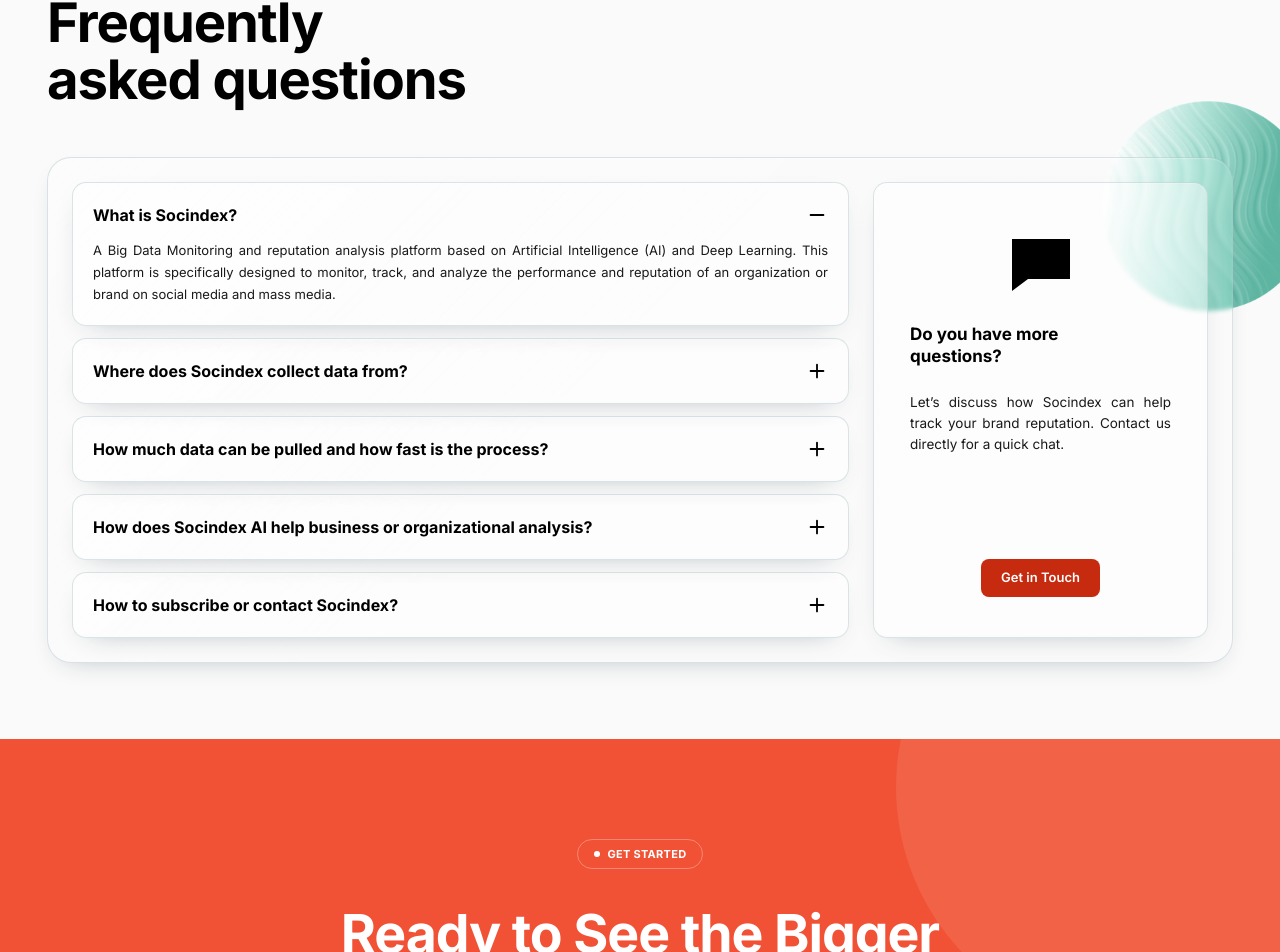
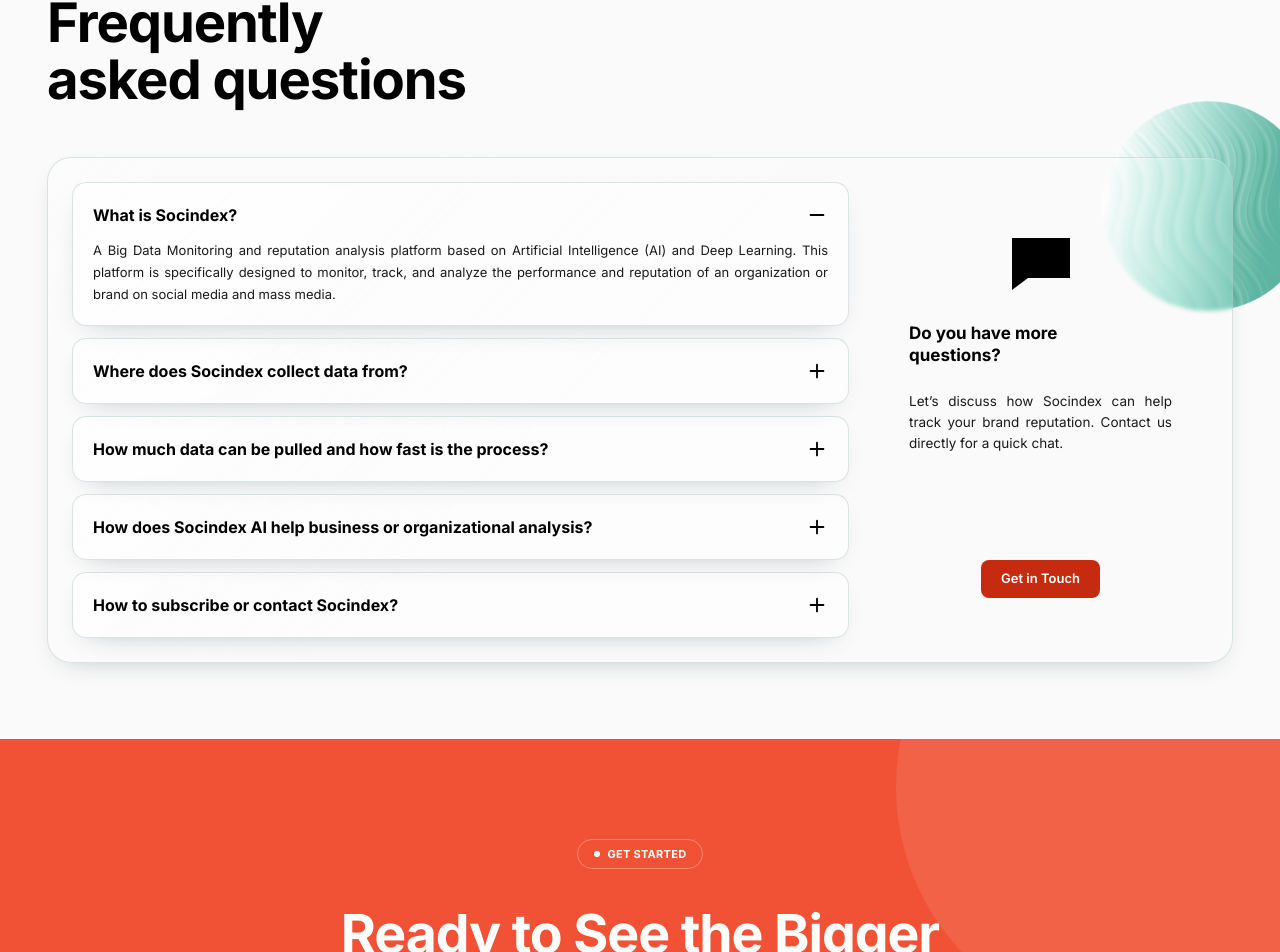
Before and after one commit to aliviaali/socindex, a Next.js app: page / in a window 1280 px wide. Shown: the part 10243-11195 px from the top of the page. Built offline with nearby package versions, Linux system fonts and the light colour scheme.

Commit message:
Update Faq.tsx

```diff
--- a/components/Faq.tsx
+++ b/components/Faq.tsx
@@ -32,7 +32,7 @@ export function Faq() {
               const isOpen = open === i;
               const id = `${base}-${i}`;
               return (
-                <div key={f.q} className="glass rounded-[14px] px-5 py-5 dark:!border-white/25 dark:!bg-[#2D3643]/80">
+                <div key={f.q} className="glass rounded-[14px] px-5 py-5">
                   <h3>
                     <button
                       type="button"
@@ -57,7 +57,7 @@ export function Faq() {
             })}
           </div>
 
-          <aside className="flex flex-col items-center glass rounded-[14px] px-6 py-10 dark:!border-white/25 dark:!bg-[#2D3643]/80">
+          <aside className="flex flex-col items-center glass-clear rounded-[14px] px-6 py-10">
             <svg width="58" height="52" viewBox="0 0 58 52" aria-hidden className="mt-4 text-black dark:text-white">
               <path d="M0 0h58v40H16L0 52z" fill="currentColor" />
             </svg>
```
